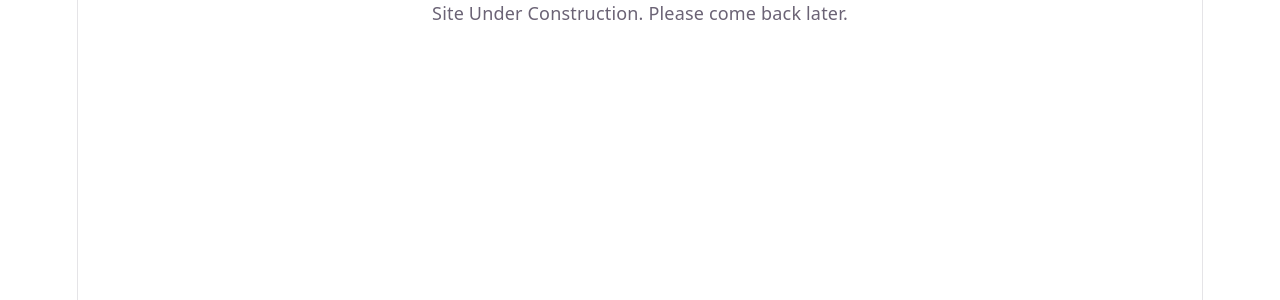
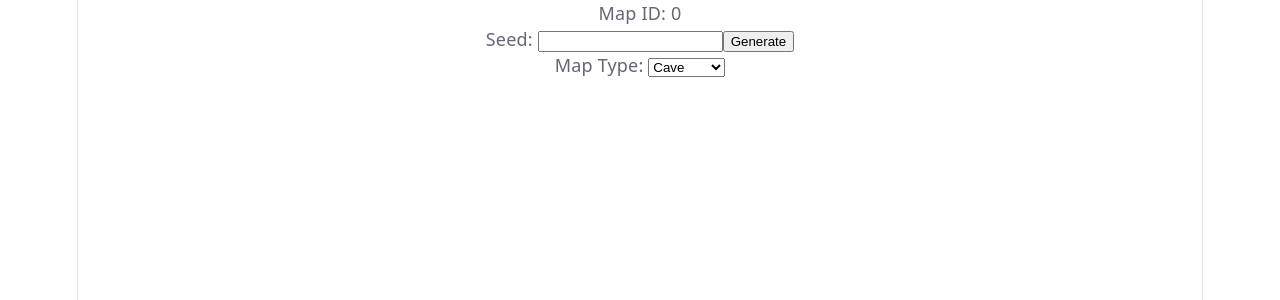
Before and after one commit to PetarKanev/2D-Map-Generator, a React (Vite) app: page / in a window 1280 px wide. Shown: the top 300 px of the page. Built offline with nearby package versions, Linux system fonts and the light colour scheme.

Commit message:
Develop branch

```diff
--- a/src/App.tsx
+++ b/src/App.tsx
@@ -1,12 +1,12 @@
-//import { useState, useRef } from 'react'
-//import { PseudoRandom } from './utils/PseudoRandom'
-//import { GenerateMap } from './utils/GenerateMap'
+import { useState, useRef } from 'react'
+import { PseudoRandom } from './utils/PseudoRandom'
+import { GenerateMap } from './utils/GenerateMap'
 import './App.css'
 
-//const mapTypes = ['Cave', 'Dungeon'];
+const mapTypes = ['Cave', 'Dungeon'];
 
 function App() {
-  /*const [mapID, setMapID] = useState(0)
+  const [mapID, setMapID] = useState(0)
   const [seed, setSeed] = useState<number | null>(null)
   const [pixiContainer, setPixiContainer] = useState<HTMLDivElement | null>(null)
   const [selectedMapType, setSelectedMapType] = useState<string | null>(mapTypes[0]);
@@ -47,11 +47,11 @@ function App() {
         ))}
       </select>
     );
-  }*/
+  }
 
   return (
     <>
-      {/*<div>
+      <div>
         <div>Map ID: {mapID}</div>
 
         <div>
@@ -65,8 +65,7 @@ function App() {
         </div>
         <div ref={setPixiContainer} id="pixi-container" />
 
-      </div>*/}
-      Site Under Construction. Please come back later.
+      </div>
     </>
   )
 }
```
